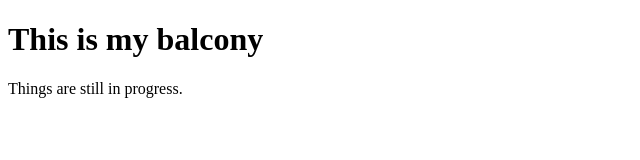
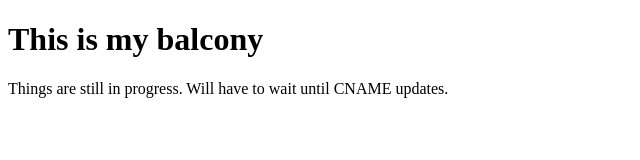
Before and after one commit to mytinybalcony/mytinybalcony.github.io, a plain HTML site: page index.html in a window 1280 px wide. Shown: the whole page, without its empty margins (0-640 px from the left). Drawn offline with Linux system fonts and the light colour scheme.

Commit message:
more updates

```diff
--- a/index.html
+++ b/index.html
@@ -2,6 +2,6 @@
 <html>
 <body>
 <h1>This is my balcony</h1>
-<p>Things are still in progress.</p>
+<p>Things are still in progress. Will have to wait until CNAME updates.</p>
 </body>
 </html>
```
Also changed, not shown: 404.html (+1 -1 lines).
